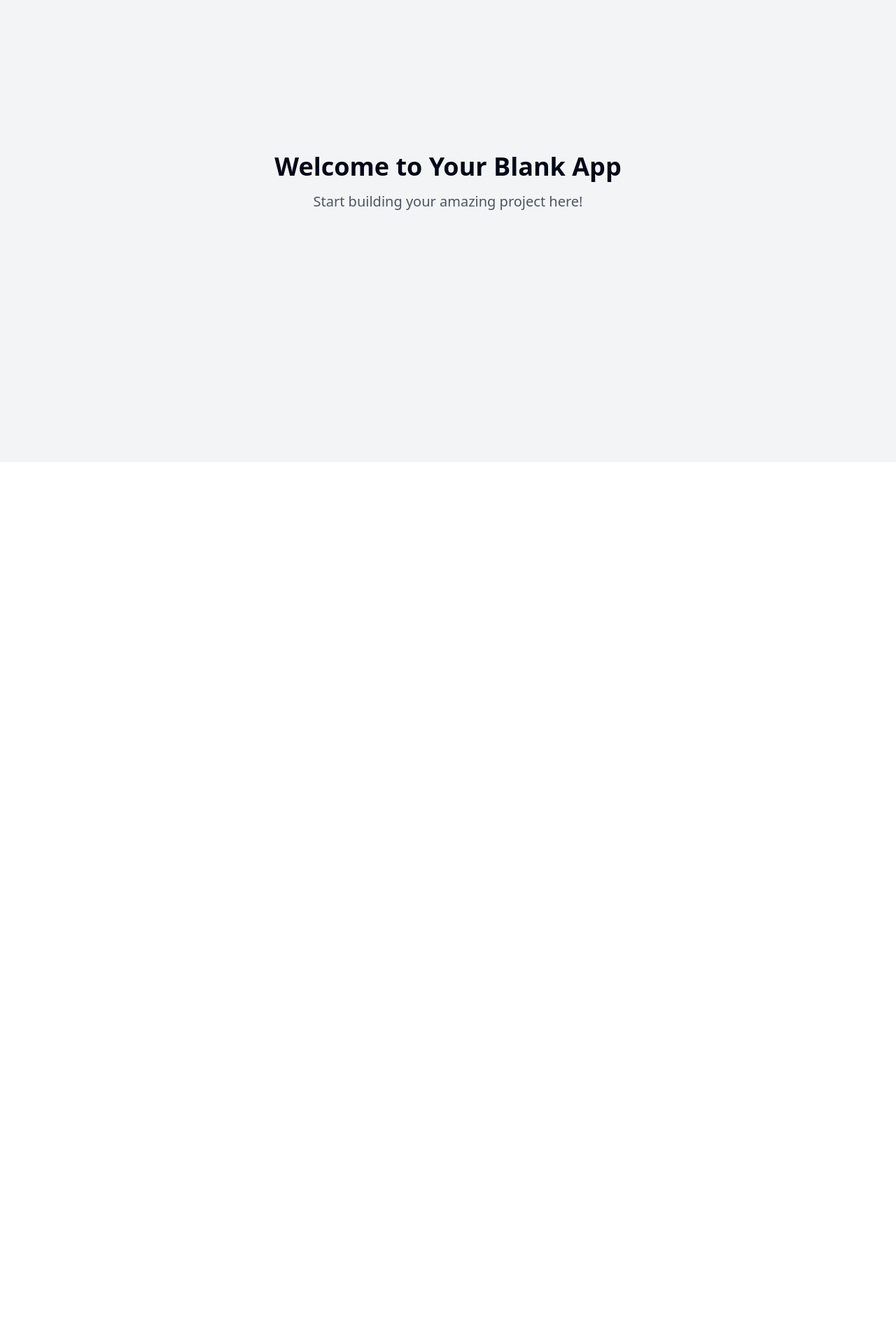
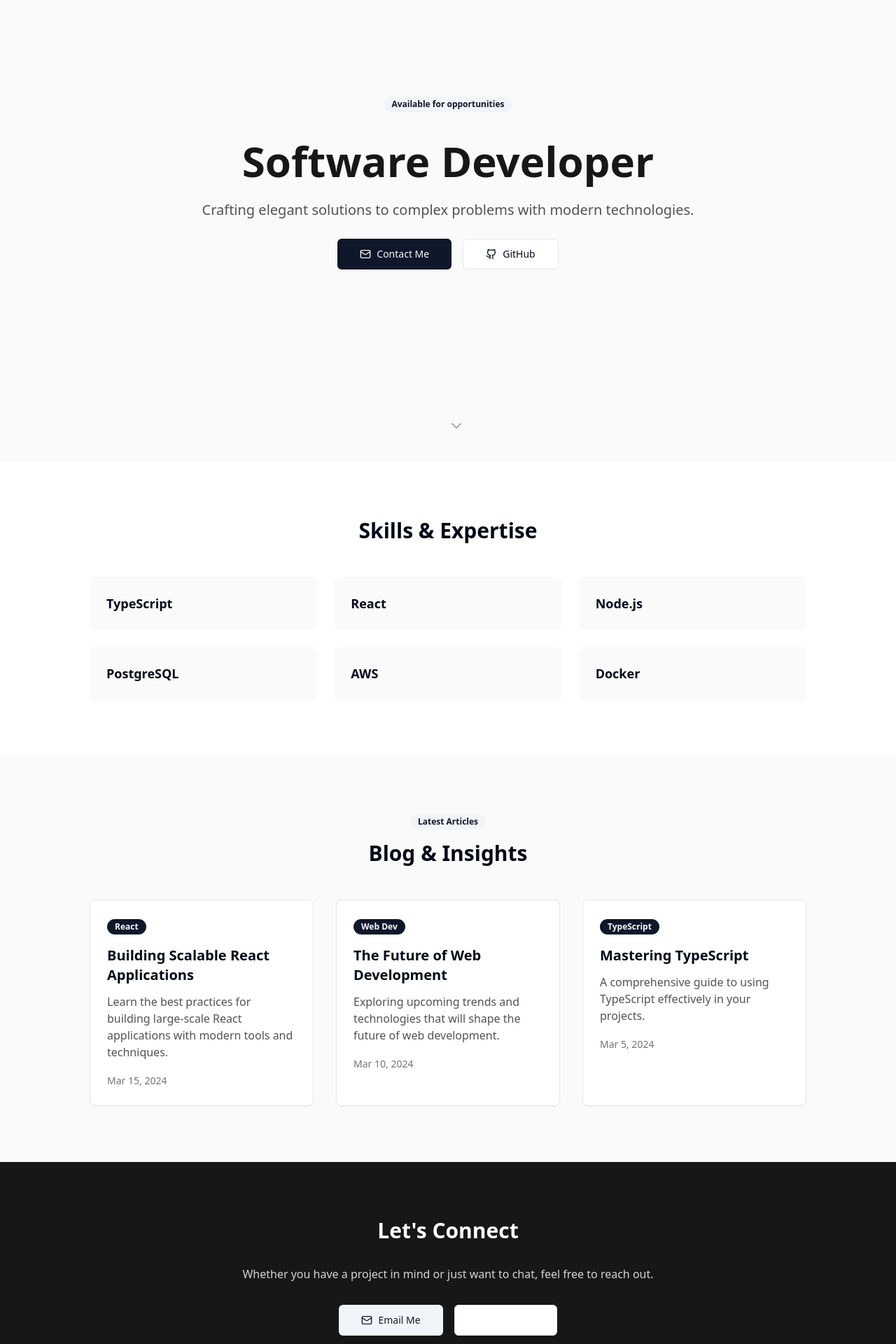
Before and after one commit to fabien-innov/personal-website, a React (Vite) app: page / in a window 1280 px wide. Shown: the part 140-2060 px from the top of the page at 70% size. Before the commit the page ends 800 px from the top, so only its background shows below. Built offline with nearby package versions, Linux system fonts and the light colour scheme.

Commit message:
Add developer portfolio and blog
This commit implements a personal site featuring a developer portfolio and a blog section for articles.

```diff
--- a/index.html
+++ b/index.html
@@ -1,17 +1,17 @@
+
 <!DOCTYPE html>
 <html lang="en">
   <head>
     <meta charset="UTF-8" />
     <meta name="viewport" content="width=device-width, initial-scale=1.0" />
-    <title>devlog-hub-spark</title>
-    <meta name="description" content="Lovable Generated Project" />
-    <meta name="author" content="Lovable" />
+    <title>Developer Portfolio & Blog</title>
+    <meta name="description" content="Personal developer site and blog" />
+    <meta name="author" content="Developer Portfolio" />
     <meta property="og:image" content="/og-image.png" />
+    <link rel="stylesheet" href="https://fonts.googleapis.com/css2?family=Inter:wght@300;400;500;600;700&display=swap">
   </head>
-
   <body>
     <div id="root"></div>
-    <script src="https://cdn.gpteng.co/gptengineer.js" type="module"></script>
     <script type="module" src="/src/main.tsx"></script>
   </body>
 </html>
--- a/package.json
+++ b/package.json
@@ -45,6 +45,7 @@
     "cmdk": "^1.0.0",
     "date-fns": "^3.6.0",
     "embla-carousel-react": "^8.3.0",
+    "framer-motion": "^12.4.2",
     "input-otp": "^1.2.4",
     "lucide-react": "^0.462.0",
     "next-themes": "^0.3.0",
--- a/src/pages/Index.tsx
+++ b/src/pages/Index.tsx
@@ -1,12 +1,156 @@
-// Update this page (the content is just a fallback if you fail to update the page)
+
+import { motion } from "framer-motion";
+import { ChevronDown, Github, Mail, Linkedin } from "lucide-react";
+import { Button } from "@/components/ui/button";
+import { Card } from "@/components/ui/card";
+import { Badge } from "@/components/ui/badge";
+
+const fadeInUp = {
+  initial: { opacity: 0, y: 20 },
+  animate: { opacity: 1, y: 0 },
+  transition: { duration: 0.6 }
+};
+
+const skills = [
+  "TypeScript", "React", "Node.js", "PostgreSQL", "AWS", "Docker"
+];
+
+const blogPosts = [
+  {
+    title: "Building Scalable React Applications",
+    excerpt: "Learn the best practices for building large-scale React applications with modern tools and techniques.",
+    date: "Mar 15, 2024",
+    category: "React"
+  },
+  {
+    title: "The Future of Web Development",
+    excerpt: "Exploring upcoming trends and technologies that will shape the future of web development.",
+    date: "Mar 10, 2024",
+    category: "Web Dev"
+  },
+  {
+    title: "Mastering TypeScript",
+    excerpt: "A comprehensive guide to using TypeScript effectively in your projects.",
+    date: "Mar 5, 2024",
+    category: "TypeScript"
+  }
+];
 
 const Index = () => {
   return (
-    <div className="min-h-screen flex items-center justify-center bg-gray-100">
-      <div className="text-center">
-        <h1 className="text-4xl font-bold mb-4">Welcome to Your Blank App</h1>
-        <p className="text-xl text-gray-600">Start building your amazing project here!</p>
-      </div>
+    <div className="min-h-screen bg-neutral-50">
+      {/* Hero Section */}
+      <section className="min-h-screen flex flex-col justify-center items-center px-4 relative">
+        <motion.div
+          className="text-center max-w-3xl mx-auto space-y-6"
+          initial={{ opacity: 0, y: 30 }}
+          animate={{ opacity: 1, y: 0 }}
+          transition={{ duration: 0.8 }}
+        >
+          <Badge className="mb-4" variant="secondary">Available for opportunities</Badge>
+          <h1 className="text-4xl md:text-6xl font-bold text-neutral-900">
+            Software Developer
+          </h1>
+          <p className="text-xl text-neutral-600 leading-relaxed">
+            Crafting elegant solutions to complex problems with modern technologies.
+          </p>
+          <div className="flex gap-4 justify-center mt-8">
+            <Button size="lg" className="gap-2">
+              <Mail className="w-4 h-4" />
+              Contact Me
+            </Button>
+            <Button size="lg" variant="outline" className="gap-2">
+              <Github className="w-4 h-4" />
+              GitHub
+            </Button>
+          </div>
+        </motion.div>
+        <motion.div
+          className="absolute bottom-10 left-1/2 -translate-x-1/2"
+          animate={{ y: [0, 10, 0] }}
+          transition={{ repeat: Infinity, duration: 2 }}
+        >
+          <ChevronDown className="w-6 h-6 text-neutral-400" />
+        </motion.div>
+      </section>
+
+      {/* Skills Section */}
+      <section className="py-20 px-4 bg-white">
+        <motion.div
+          className="max-w-5xl mx-auto"
+          {...fadeInUp}
+        >
+          <h2 className="text-3xl font-bold text-center mb-12">Skills & Expertise</h2>
+          <div className="grid grid-cols-2 md:grid-cols-3 gap-6">
+            {skills.map((skill, index) => (
+              <motion.div
+                key={skill}
+                initial={{ opacity: 0, y: 20 }}
+                animate={{ opacity: 1, y: 0 }}
+                transition={{ delay: index * 0.1 }}
+                className="p-6 rounded-lg bg-neutral-50 hover:bg-neutral-100 transition-colors"
+              >
+                <h3 className="font-semibold text-lg">{skill}</h3>
+              </motion.div>
+            ))}
+          </div>
+        </motion.div>
+      </section>
+
+      {/* Blog Section */}
+      <section className="py-20 px-4">
+        <div className="max-w-5xl mx-auto">
+          <motion.div
+            className="text-center mb-12"
+            {...fadeInUp}
+          >
+            <Badge variant="secondary" className="mb-4">Latest Articles</Badge>
+            <h2 className="text-3xl font-bold">Blog & Insights</h2>
+          </motion.div>
+          <div className="grid md:grid-cols-2 lg:grid-cols-3 gap-8">
+            {blogPosts.map((post, index) => (
+              <motion.div
+                key={post.title}
+                initial={{ opacity: 0, y: 20 }}
+                animate={{ opacity: 1, y: 0 }}
+                transition={{ delay: index * 0.2 }}
+              >
+                <Card className="h-full hover:shadow-lg transition-shadow duration-300">
+                  <div className="p-6">
+                    <Badge className="mb-4">{post.category}</Badge>
+                    <h3 className="text-xl font-semibold mb-3">{post.title}</h3>
+                    <p className="text-neutral-600 mb-4">{post.excerpt}</p>
+                    <time className="text-sm text-neutral-500">{post.date}</time>
+                  </div>
+                </Card>
+              </motion.div>
+            ))}
+          </div>
+        </div>
+      </section>
+
+      {/* Contact Section */}
+      <section className="py-20 px-4 bg-neutral-900 text-white">
+        <motion.div
+          className="max-w-3xl mx-auto text-center space-y-8"
+          {...fadeInUp}
+        >
+          <h2 className="text-3xl font-bold">Let's Connect</h2>
+          <p className="text-neutral-300">
+            Whether you have a project in mind or just want to chat, feel free to reach out.
+          </p>
+          <div className="flex gap-4 justify-center">
+            <Button size="lg" variant="secondary" className="gap-2">
+              <Mail className="w-4 h-4" />
+              Email Me
+            </Button>
+            <Button size="lg" variant="outline" className="gap-2">
+              <Linkedin className="w-4 h-4" />
+              LinkedIn
+            </Button>
+          </div>
+        </motion.div>
+      </section>
     </div>
   );
 };
```
Also changed, not shown: 1 other file (tests, documents, lock files or other folders).
